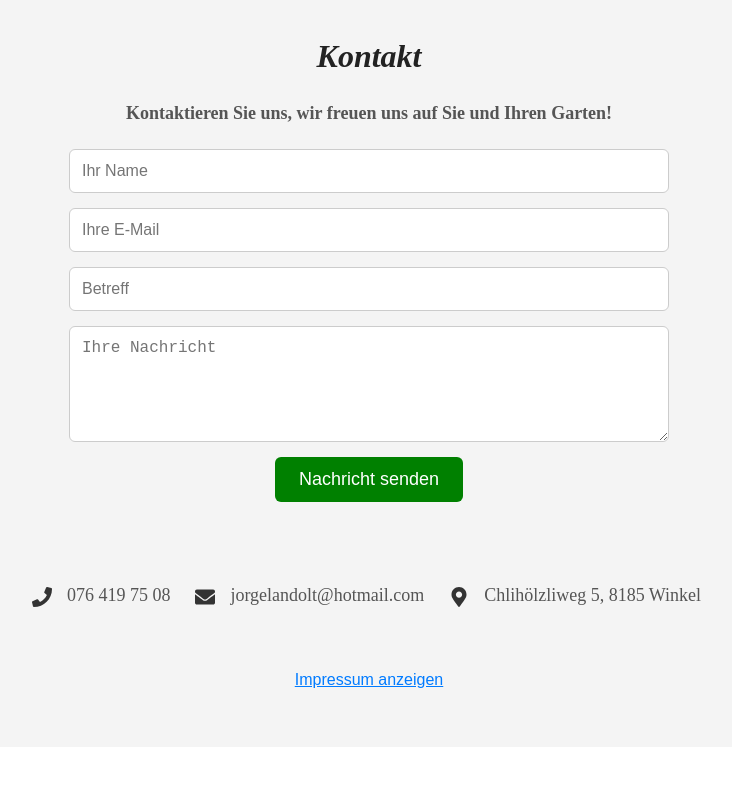
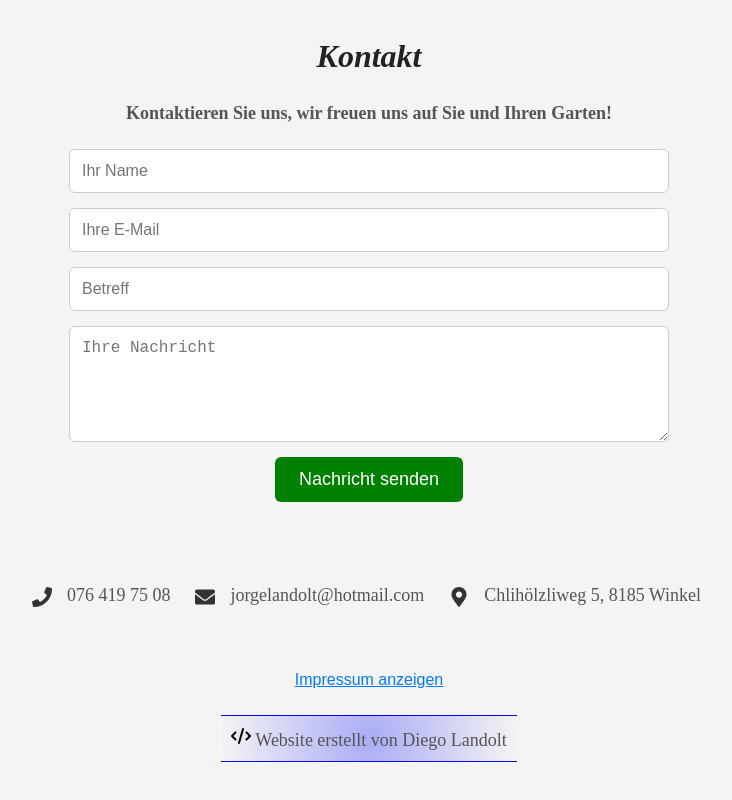
Before and after one commit to diego-monfort-landolt/gartenbau, a React (Vite) app: page / in a window 1280 px wide. Shown: the part 4802-5602 px from the top of the page, without its empty margins (271-1003 px from the left). Before the commit the page ends 5549 px from the top, so only its background shows below. Built offline with nearby package versions, Linux system fonts and the light colour scheme.

Commit message:
hinzufügen von neuem abstand mit link zu meinem linkedin

```diff
--- a/src/components/Contact.tsx
+++ b/src/components/Contact.tsx
@@ -1,6 +1,7 @@
 import { FaPhone, FaEnvelope, FaMapMarkerAlt } from "react-icons/fa";
 import { useState } from "react";
 import "../styles/Contact.css";
+import { FaCode } from "react-icons/fa6";
 
 const Contact = () => {
   const [name, setName] = useState("");
@@ -79,6 +80,8 @@ const Contact = () => {
           <FaMapMarkerAlt size={20} />
           <p>Chlihölzliweg 5, 8185 Winkel</p>
         </div>
+
+
         {/* 🔹 Bestätigung für 2 Sekunden */}
       {copiedText && (
         <div className="confirmation">
@@ -115,6 +118,7 @@ const Contact = () => {
                 Die Nutzung unserer Webseite ist in der Regel ohne Angabe personenbezogener Daten möglich. Soweit auf unseren Seiten personenbezogene Daten (beispielsweise Name, Anschrift oder E-Mail-Adressen) erhoben werden, erfolgt dies auf freiwilliger Basis. Diese Daten werden ohne Ihre ausdrückliche Zustimmung nicht an Dritte weitergegeben.</p>
           </div>
         )}
+        <p className="Footer-TXT" onClick={() => {window.open("https://www.linkedin.com/in/diego-monfort-landolt/", "_blank");}}><FaCode size={20} color="#000" /> Website erstellt von Diego Landolt</p>
       </div>
     </section>
   );
--- a/src/styles/Contact.css
+++ b/src/styles/Contact.css
@@ -84,7 +84,6 @@
   margin-top: 2rem;
   text-align: center;
 }
-
 .impressum-toggle {
   background: none;
   border: none;
@@ -94,7 +93,6 @@
   text-decoration: underline;
   padding: 0.5rem;
 }
-
 .impressum-content {
   margin-top: 1rem;
   font-size: 0.9rem;
@@ -107,6 +105,19 @@
   border-radius: 5px;
   box-shadow: 0 0 10px rgba(0,0,0,0.05);
 }
+.Footer-TXT {
+  border-top: 1px solid blue;
+  border-bottom: 1px solid blue;
+  color:#000;
+  cursor: pointer;
+  background: radial-gradient(circle, rgba(0, 0, 255, 0.3) 0%, rgba(0, 0, 255, 0) 100%);
+  padding: 10px;
+  transition: background 0.3s ease-in-out;
+}
+.Footer-TXT:hover {
+  background: radial-gradient(circle, rgba(0, 0, 255, 0.5) 0%, rgba(0, 0, 255, 0) 100%);
+}
+
 /* Responsive Layout */
 @media (min-width: 768px) {
   .contact-info {
```
